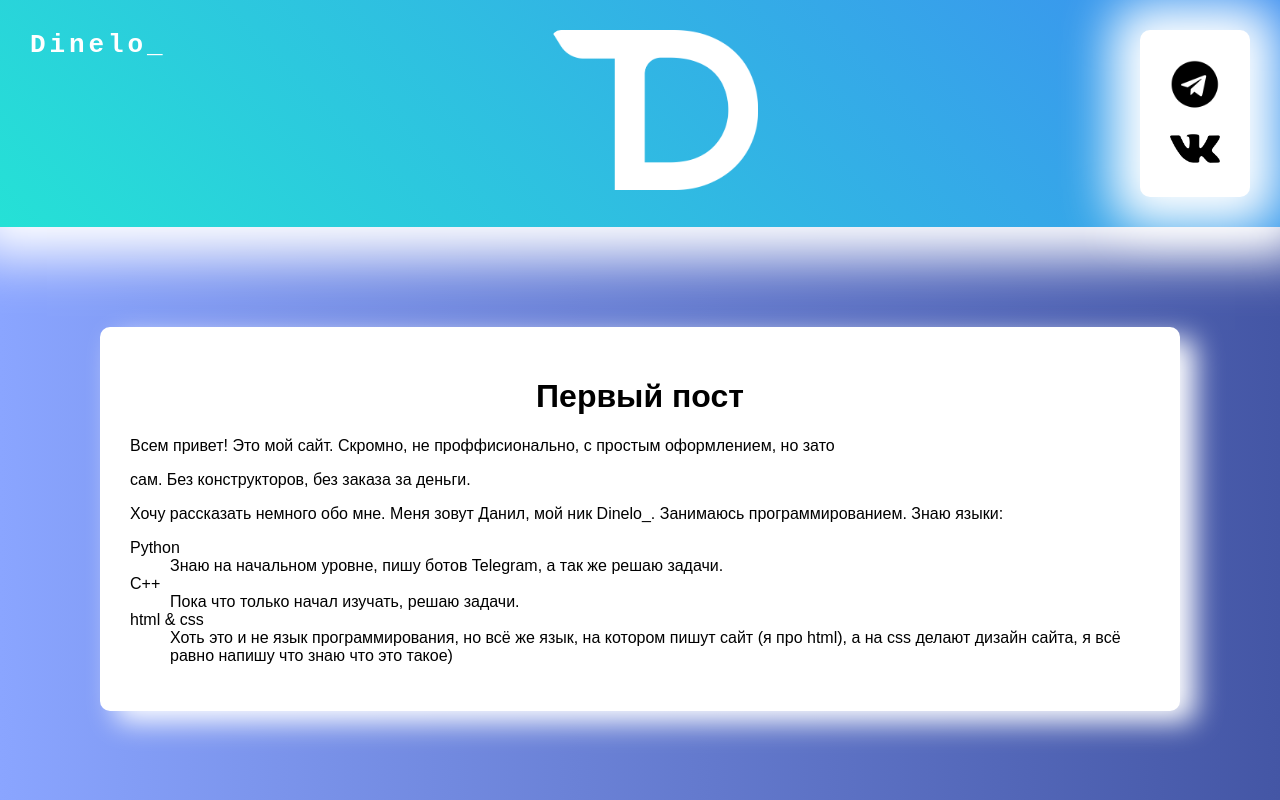
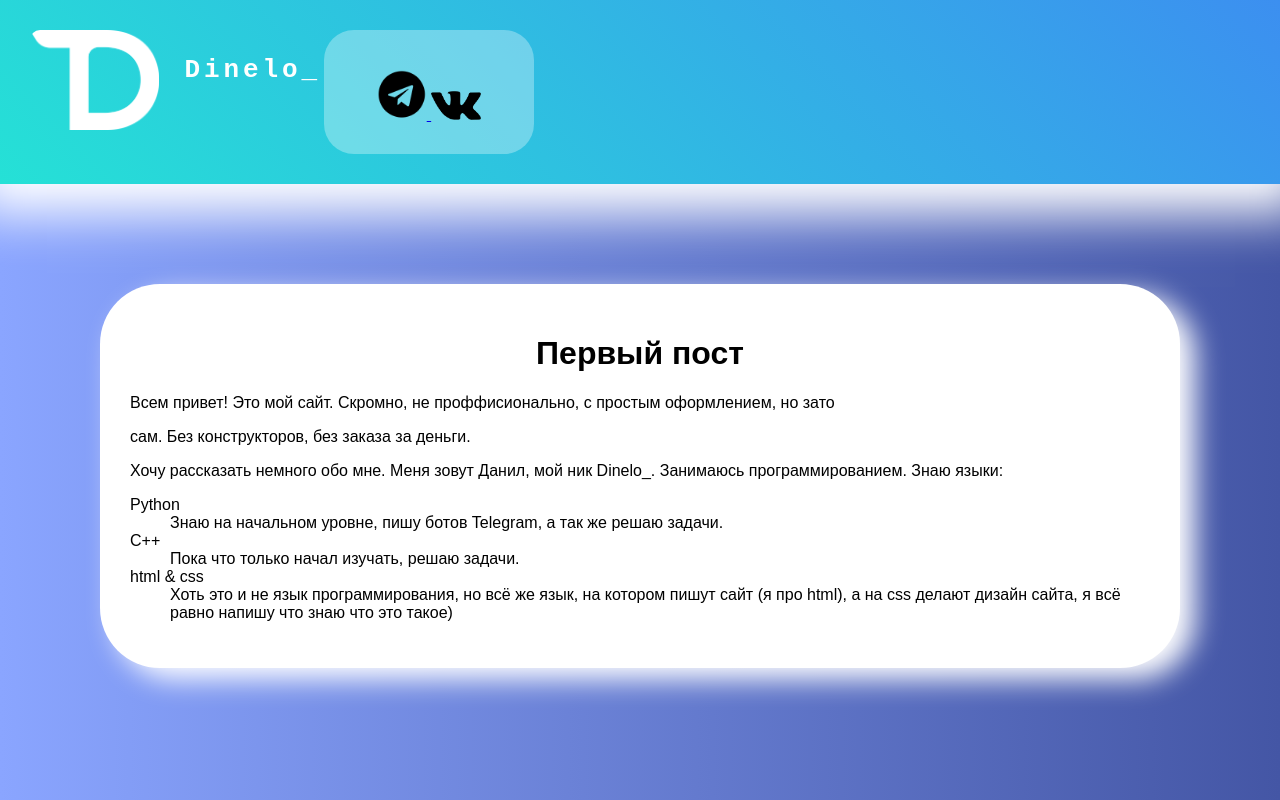
Before and after one commit to Dinel0/Dinel0.github.io, a plain HTML site: page index.html in a window 1280 px wide. Drawn offline with Linux system fonts and the light colour scheme.

Commit message:
Я всё сломал памагите

```diff
--- a/css/style.css
+++ b/css/style.css
@@ -16,16 +16,16 @@ body {
 }
 
 .card2 {
-    width: 50px;
+    width: 150px;
     height: auto;
     padding: 30px;
 
-    background: white;
-
-    box-shadow: 0 2px 49px 28px #ffffff;
-    border-radius: 10px;
+    background: #ffffff50;
+    text-align: center;
+    border-radius: 30px;
 }
 
+/* Текст */
 .title {
     text-align: center;
     color: #2a2a2a;
@@ -42,41 +42,27 @@ body {
 
 .post {
     height: auto;
-    margin-top: 100px;
-    margin-left: 100px;
-    margin-right: 100px;
+    margin: 100px;
     padding: 30px;
 
     background: white;
 
     box-shadow: 15px 11px 28px #ffffff;
+    border-radius: 60px;
+}
+
+/* Про фото */
+.photo-logo {
+    display: block;
+    width: auto;
+    height: 100px;
     border-radius: 10px;
 }
 
-.photo-logo {
-    display: block;
-    width: auto;
-    height: 160px;
-    border-radius: 10px;
-    margin: 0 auto;
+.photo-social {
+    width: 50px;
+    margin-top: 10px;
 }
-
-.photo-tg {
-    width: 50px;
-}
-
-.photo-vk {
-    width: 50px;
-    margin-top: 20px;
-}
-
-
-
-
-
-
-
-
 
 
 
@@ -84,11 +70,13 @@ body {
 /* Анимация Dinelo_ */
 .typewriter h1 {
     color: #fff;
+
     font-family: monospace;
     overflow: hidden;
     border-right: .15em solid black;
     white-space: nowrap;
-  margin: 0 auto;
+    margin: 25px auto;
+    margin-left: 25px;
     letter-spacing: .15em;
     animation:
         typing 2s steps(7, end),
@@ -103,3 +91,4 @@ body {
 @keyframes blink-caret {
     from, to { border-color: transparent }
     50% { border-color: black }
+}
--- a/index.html
+++ b/index.html
@@ -8,18 +8,18 @@
     <body>
         <div class="card">
 
+            <img class="photo-logo" src="img/logo.png" alt="Картинки нет но вы держитесь">
+
             <div class="typewriter">
-                <h1>Dinelo_</h1>
+                <h1 class="textd">Dinelo_</h1>
             </div>
-
-            <img class="photo-logo" src="img/logo.png" alt="Картинки нет но вы держитесь">
 
             <div class="card2">
                 <a href="https://t.me/Kto_ya_no">
-                <img class="photo-tg" src="img/tg.png" alt="Картинки нет но вы держитесь">
+                    <img class="photo-social" src="img/tg.png" alt="Картинки нет но вы держитесь">
                 </a>
                 <a href="https://vk.com/danik_loll">
-                    <img class="photo-vk" src="img/vk.png" alt="Картинки нет но вы держитесь">
+                    <img class="photo-social" src="img/vk.png" alt="Картинки нет но вы держитесь">
                 </a>
             </div>
 
```
Lines whose indentation alone changed are shown as unchanged.
